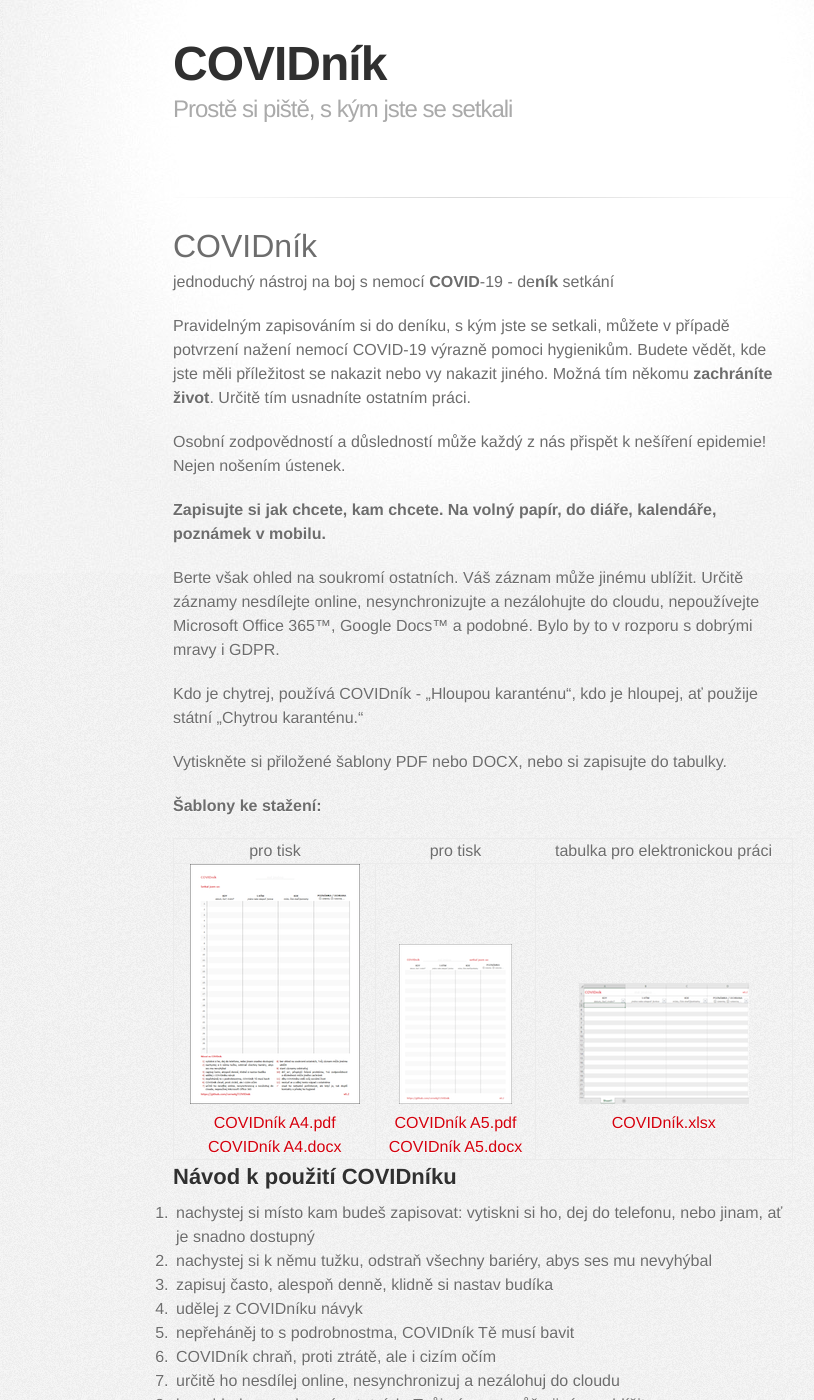
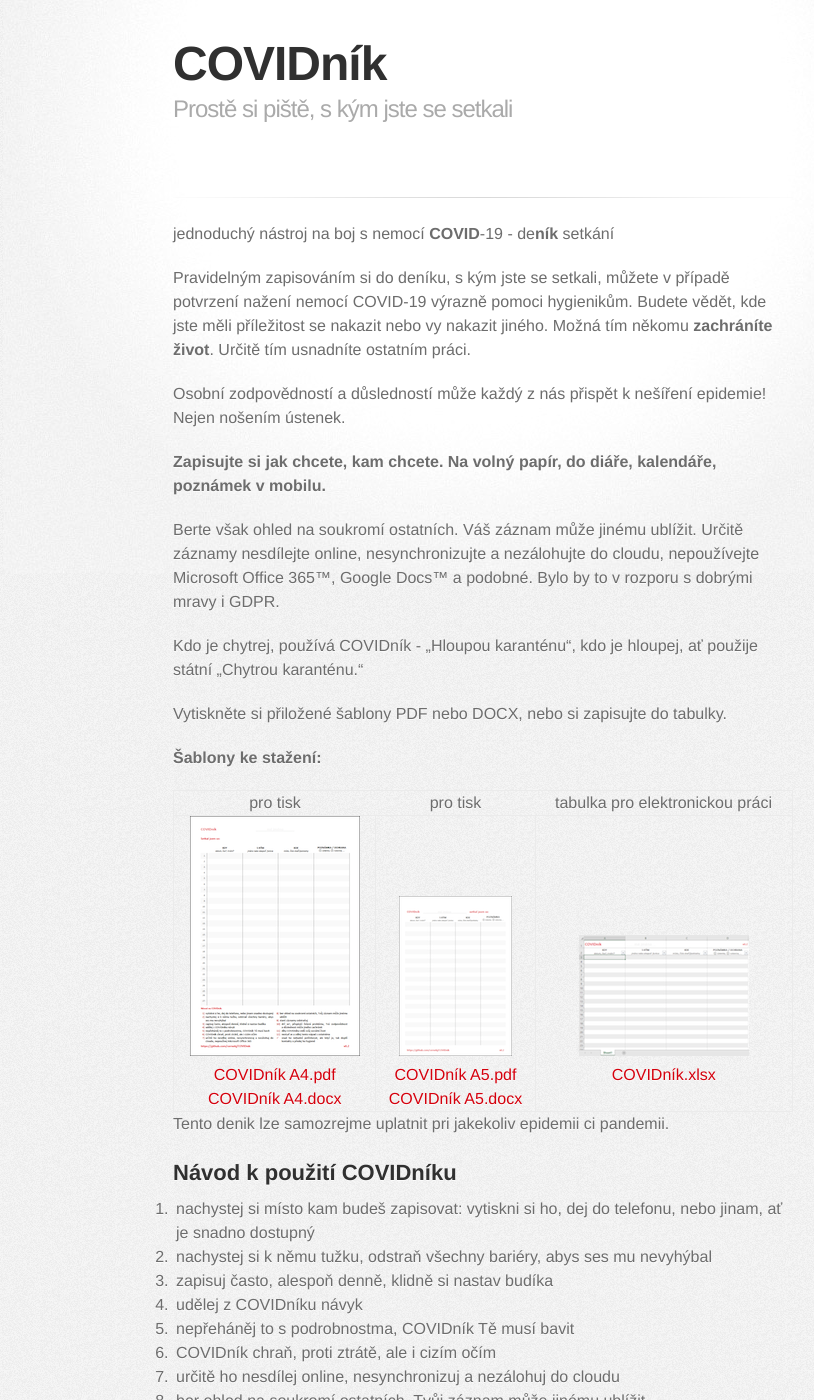
Before and after one commit to cernekj/testgithub, a Jekyll site: the page built from doc/index.md, in a window 1280 px wide and 1400 px high. Shown: the whole window, without its empty margins (157-971 px from the left). Built offline with Jekyll 4.4.1, drawn with Linux system fonts in a browser that asks for light colours; some web fonts are replaced; our own code applies the rules of GitHub Pages for plain Markdown files.

Commit message:
Update index.md

```diff
--- a/doc/index.md
+++ b/doc/index.md
@@ -1,8 +1,6 @@
 ---
 layout: default
 ---
-
-# COVIDník
 
 jednoduchý nástroj na boj s nemocí **COVID**-19 - de**ník** setkání
 
@@ -24,6 +22,8 @@ Vytiskněte si přiložené šablony PDF nebo DOCX, nebo si zapisujte do tabulky
 |  pro tisk | pro tisk | tabulka pro elektronickou práci |
 |:-------------:|:------------------:|:--:|
 | [ ![COVIDník A4.pdf](assets/images/COVIDnik_A4.png)](https://github.com/cernekj/COVIDnik/blob/master/COVIDnik_A4.pdf)<br>[COVIDník A4.pdf](https://github.com/cernekj/COVIDnik/blob/master/COVIDnik_A4.pdf)<br>[COVIDník A4.docx](https://github.com/cernekj/COVIDnik/blob/master/COVIDnik_A4.docx) | [ ![COVIDník A5.pdf](assets/images/COVIDnik_A5.png)](https://github.com/cernekj/COVIDnik/blob/master/COVIDnik_A5.pdf)<br>[COVIDník A5.pdf](https://github.com/cernekj/COVIDnik/blob/master/COVIDnik_A5.pdf)<br>[COVIDník A5.docx](https://github.com/cernekj/COVIDnik/blob/master/COVIDnik_A5.docx)  | [ ![COVIDník.xlsx](assets/images/COVIDnik_xlsx.png)](https://github.com/cernekj/COVIDnik/blob/master/COVIDnik.xlsx)<br>[COVIDník.xlsx](https://github.com/cernekj/COVIDnik/blob/master/COVIDnik_A5.pdf) |
+
+Tento denik lze samozrejme uplatnit pri jakekoliv epidemii ci pandemii.
 
 ## Návod k použití COVIDníku
 
```
